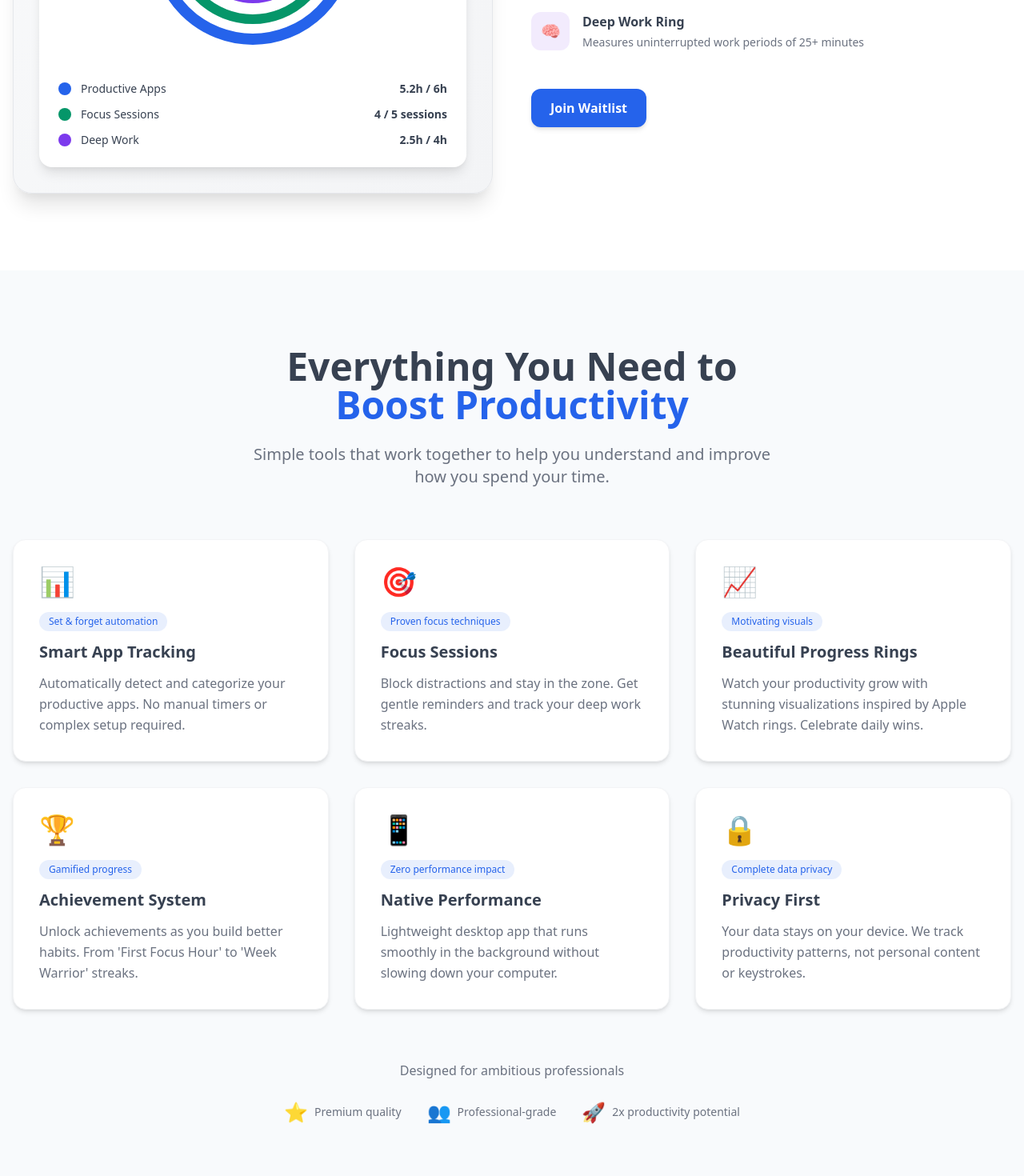
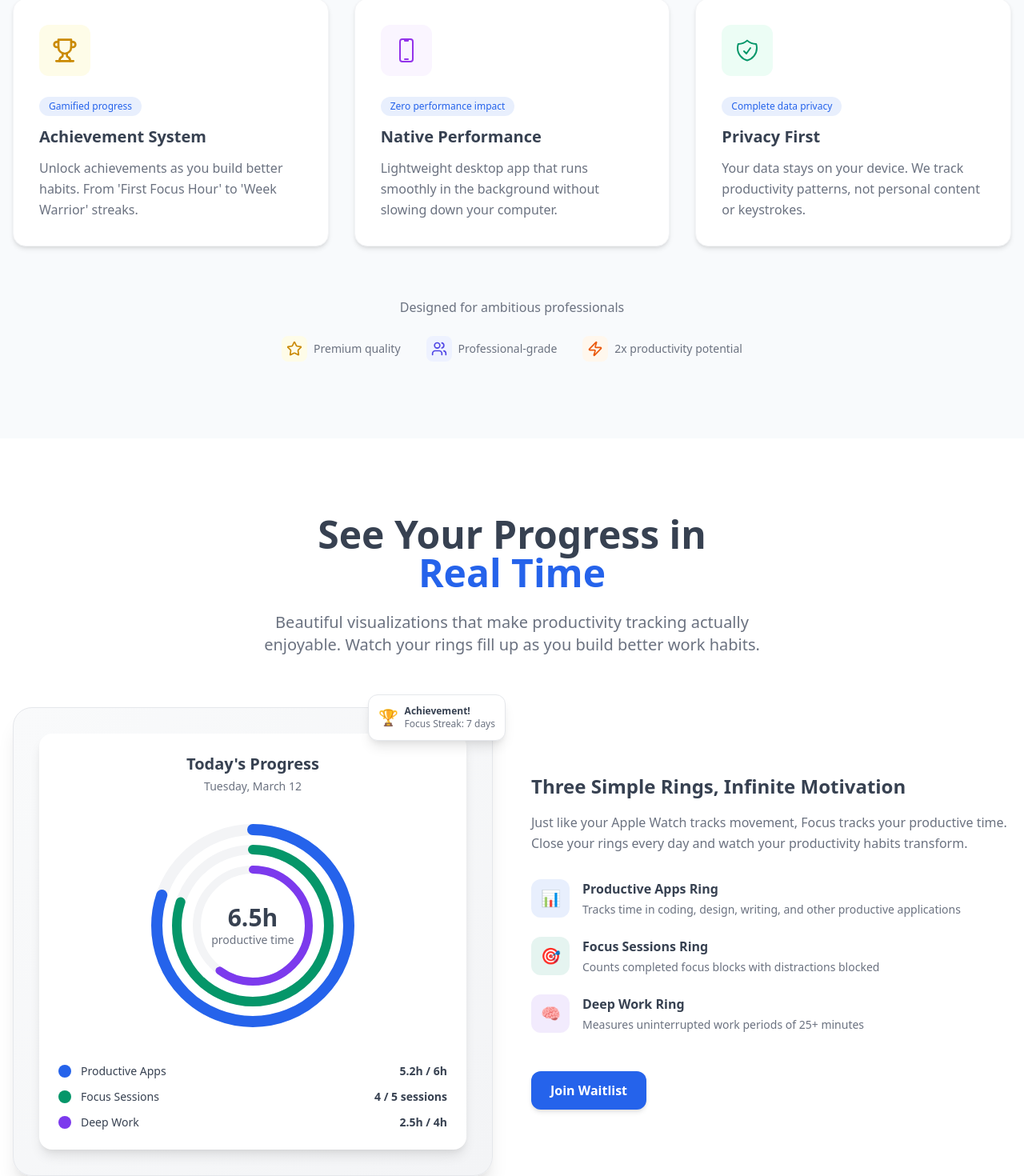
Before and after one commit to gabrielblake28/focus, a React (Vite) app: page / in a window 1280 px wide. Shown: the part 680-2150 px from the top of the page at 80% size. Built offline with nearby package versions, Linux system fonts and the light colour scheme.

Commit message:
good info

```diff
--- a/src/App.tsx
+++ b/src/App.tsx
@@ -8,8 +8,8 @@ function App() {
   return (
     <div className="min-h-screen">
       {/* <HeroSection /> */}
+      <FeaturesSection />
       <MockupSection />
-      <FeaturesSection />
       <CtaSection />
     </div>
   );
--- a/src/components/Cta/cta-section.tsx
+++ b/src/components/Cta/cta-section.tsx
@@ -38,6 +38,11 @@ function CtaSection() {
             <span className="font-bold text-yellow-300">50% off</span> our
             launch price
           </div>
+          <div className="text-sm text-white/90">
+            <span className="font-bold text-yellow-300">
+              Only 150 spots remaining this month
+            </span>
+          </div>
         </div>
 
         <div className="flex flex-col sm:flex-row gap-4 justify-center items-center mb-8">
@@ -63,7 +68,7 @@ function CtaSection() {
         </div>
 
         {/* Social proof */}
-        <div className="bg-white/10 rounded-2xl p-6 backdrop-blur-sm border border-white/20">
+        {/* <div className="bg-white/10 rounded-2xl p-6 backdrop-blur-sm border border-white/20">
           <div className="flex items-center justify-center gap-4 mb-4">
             <div className="flex -space-x-2">
               <div className="w-8 h-8 bg-gradient-to-r from-blue-400 to-purple-500 rounded-full border-2 border-white"></div>
@@ -95,15 +100,15 @@ function CtaSection() {
               <div className="text-white/80">- Michael, Software Developer</div>
             </div>
           </div>
-        </div>
+        </div> */}
 
         {/* Urgency */}
-        <div className="mt-6 text-white/80 text-sm">
+        {/* <div className="mt-6 text-white/80 text-sm">
           <span className="font-semibold text-yellow-300">
             ⏰ Early access spots filling fast:
           </span>{" "}
           Only 150 spots remaining this month
-        </div>
+        </div> */}
       </div>
     </section>
   );
--- a/src/components/Features/features-section.tsx
+++ b/src/components/Features/features-section.tsx
@@ -1,48 +1,74 @@
 import React from "react";
+import {
+  HiOutlineChartBar,
+  HiOutlineLightBulb,
+  HiOutlineShieldCheck,
+  HiOutlineDevicePhoneMobile,
+} from "react-icons/hi2";
+import {
+  LuTarget,
+  LuTrendingUp,
+  LuTrophy,
+  LuStar,
+  LuUsers,
+  LuZap,
+} from "react-icons/lu";
 
 function FeaturesSection() {
   const features = [
     {
-      icon: "📊",
+      icon: HiOutlineChartBar,
       title: "Smart App Tracking",
       description:
         "Automatically detect and categorize your productive apps. No manual timers or complex setup required.",
       highlight: "Set & forget automation",
+      color: "text-blue-600",
+      bgColor: "bg-blue-50",
     },
     {
-      icon: "🎯",
+      icon: LuTarget,
       title: "Focus Sessions",
       description:
         "Block distractions and stay in the zone. Get gentle reminders and track your deep work streaks.",
       highlight: "Proven focus techniques",
+      color: "text-red-600",
+      bgColor: "bg-red-50",
     },
     {
-      icon: "📈",
+      icon: LuTrendingUp,
       title: "Beautiful Progress Rings",
       description:
         "Watch your productivity grow with stunning visualizations inspired by Apple Watch rings. Celebrate daily wins.",
       highlight: "Motivating visuals",
+      color: "text-green-600",
+      bgColor: "bg-green-50",
     },
     {
-      icon: "🏆",
+      icon: LuTrophy,
       title: "Achievement System",
       description:
         "Unlock achievements as you build better habits. From 'First Focus Hour' to 'Week Warrior' streaks.",
       highlight: "Gamified progress",
+      color: "text-yellow-600",
+      bgColor: "bg-yellow-50",
     },
     {
-      icon: "📱",
+      icon: HiOutlineDevicePhoneMobile,
       title: "Native Performance",
       description:
         "Lightweight desktop app that runs smoothly in the background without slowing down your computer.",
       highlight: "Zero performance impact",
+      color: "text-purple-600",
+      bgColor: "bg-purple-50",
     },
     {
-      icon: "🔒",
+      icon: HiOutlineShieldCheck,
       title: "Privacy First",
       description:
         "Your data stays on your device. We track productivity patterns, not personal content or keystrokes.",
       highlight: "Complete data privacy",
+      color: "text-emerald-600",
+      bgColor: "bg-emerald-50",
     },
   ];
 
@@ -61,12 +87,23 @@ function FeaturesSection() {
         </div>
 
         <div className="grid grid-cols-1 md:grid-cols-2 lg:grid-cols-3 gap-8">
-          {features.map((feature, index) => (
+          {features.map((feature, index) => {
+            const IconComponent = feature.icon;
+            return (
               <div
                 key={index}
                 className="bg-white p-8 rounded-2xl shadow-soft hover:shadow-medium transition-all duration-300 border border-gray-100 group hover:-translate-y-1"
               >
-              <div className="text-4xl mb-4">{feature.icon}</div>
+                <div className="mb-6">
+                  <div
+                    className={`w-16 h-16 ${feature.bgColor} rounded-xl flex items-center justify-center mb-4 group-hover:scale-110 transition-transform duration-300`}
+                  >
+                    <IconComponent
+                      size={32}
+                      className={`${feature.color} group-hover:scale-110 transition-transform duration-300`}
+                    />
+                  </div>
+                </div>
                 <div className="inline-block bg-primary-blue/10 text-primary-blue px-3 py-1 rounded-full text-xs font-medium mb-3">
                   {feature.highlight}
                 </div>
@@ -77,7 +114,8 @@ function FeaturesSection() {
                   {feature.description}
                 </p>
               </div>
-          ))}
+            );
+          })}
         </div>
 
         <div className="text-center mt-16">
@@ -86,15 +124,21 @@ function FeaturesSection() {
           </p>
           <div className="flex items-center justify-center gap-8 text-sm text-neutral-gray">
             <div className="flex items-center gap-2">
-              <span className="text-2xl">⭐</span>
+              <div className="w-8 h-8 bg-yellow-50 rounded-lg flex items-center justify-center">
+                <LuStar size={20} className="text-yellow-600" />
+              </div>
               <span>Premium quality</span>
             </div>
             <div className="flex items-center gap-2">
-              <span className="text-2xl">👥</span>
+              <div className="w-8 h-8 bg-indigo-50 rounded-lg flex items-center justify-center">
+                <LuUsers size={20} className="text-indigo-600" />
+              </div>
               <span>Professional-grade</span>
             </div>
             <div className="flex items-center gap-2">
-              <span className="text-2xl">🚀</span>
+              <div className="w-8 h-8 bg-orange-50 rounded-lg flex items-center justify-center">
+                <LuZap size={20} className="text-orange-600" />
+              </div>
               <span>2x productivity potential</span>
             </div>
           </div>
```
Also changed, not shown: package.json (+12 -10 lines), 1 other file (tests, documents, lock files or other folders). Lines whose indentation alone changed are shown as unchanged.
